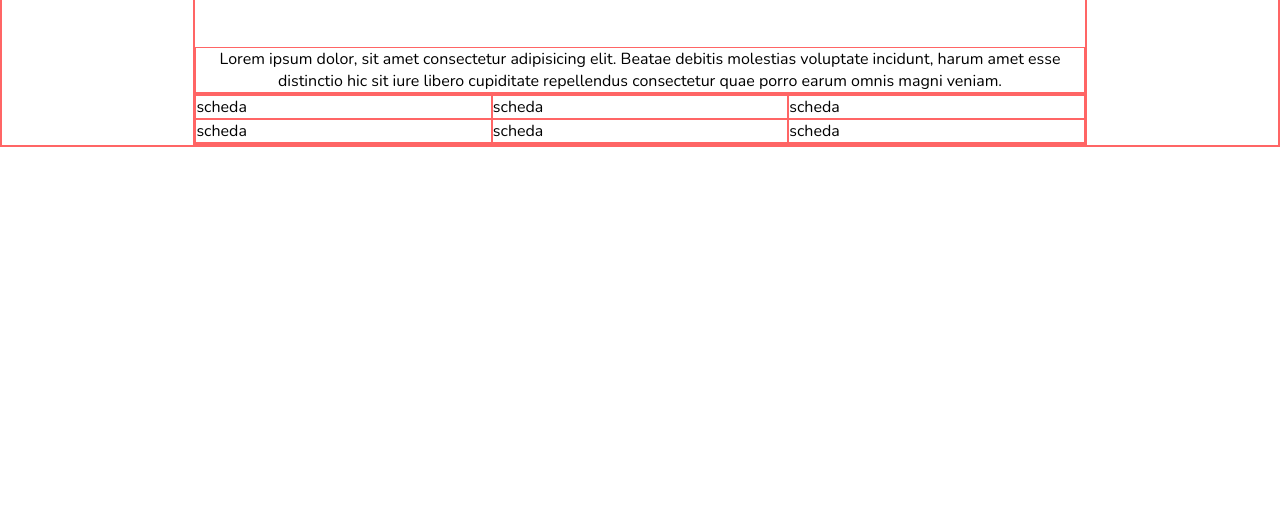
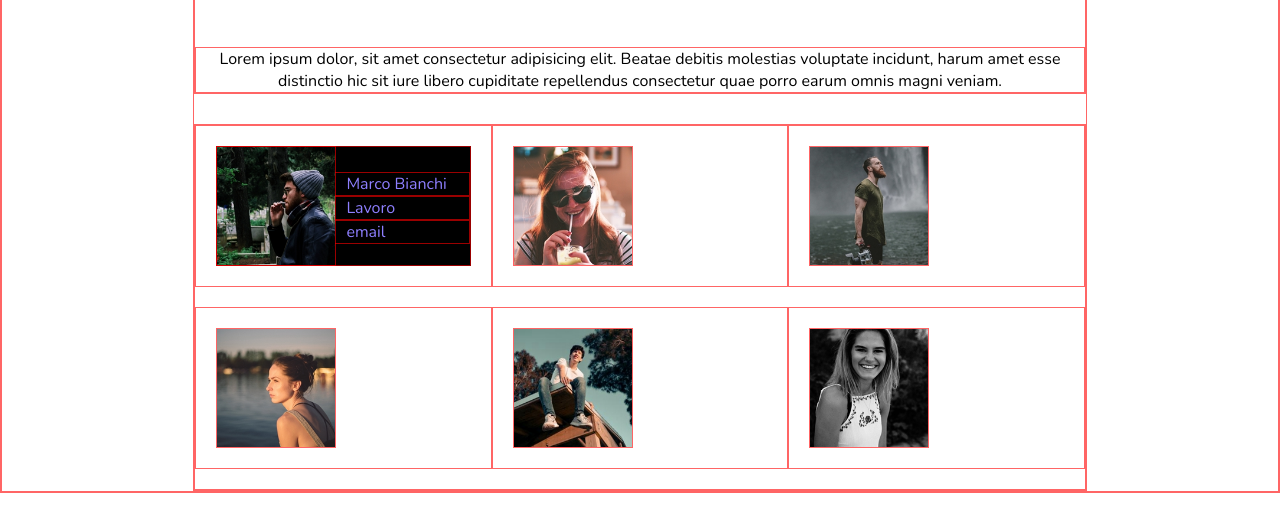
Before and after one commit to albertotaddeucci/html-css-float-cards, a plain HTML site: page index.html in a window 1280 px wide. Shown: the part 88-620 px from the top of the page. Drawn offline with nearby package versions, Linux system fonts and the light colour scheme.

Commit message:
bozza prima scheda

```diff
--- a/css/style.css
+++ b/css/style.css
@@ -28,6 +28,7 @@ body{
 
 section:first-child{
     text-align: center;
+    margin-bottom: 30px;
 }
 
 h1{
@@ -42,3 +43,30 @@ h1{
     width: calc(100% / 3);
     float: left;
 }
+
+.scheda{
+    margin-bottom: 20px;
+        padding: 20px;
+
+
+}
+
+img{
+    width: 120px;
+    height: 120px;
+    float: left;
+    margin-right: 10px;
+
+}
+
+.scheda .contatto{
+    color: rgb(142, 127, 255);
+    /* padding: 10px 5px 20px; */
+    height: 120px;
+    padding-top: 25px;
+    background-color: black;
+
+
+
+
+}
--- a/index.html
+++ b/index.html
@@ -29,12 +29,35 @@
 
         <!-- schede -->
         <section class="riga clearfix">
-            <div class="scheda">scheda</div>
-            <div class="scheda">scheda</div>
-            <div class="scheda">scheda</div>
-            <div class="scheda">scheda</div>
-            <div class="scheda">scheda</div>
-            <div class="scheda">scheda</div>
+            <div class="scheda">
+                <img src="img/male1.png" alt="">
+                <div class="contatto">
+
+                    <div>Marco Bianchi</div>
+                    <div>Lavoro</div>
+                    <div>email</div>
+
+
+                </div>
+
+            </div>
+            <div class="scheda centrale">
+                <img src="img/female1.png" alt="">
+            </div>
+            <div class="scheda">
+                <img src="img/male2.png" alt="">
+
+            </div>
+            <div class="scheda">
+                <img src="img/female2.png" alt="">
+            </div>
+            <div class="scheda">
+                <img src="img/male3.png" alt="">
+            </div>
+            <div class="scheda">
+                <img src="img/female3.png" alt="">
+
+            </div>
 
         </section>
 
```
